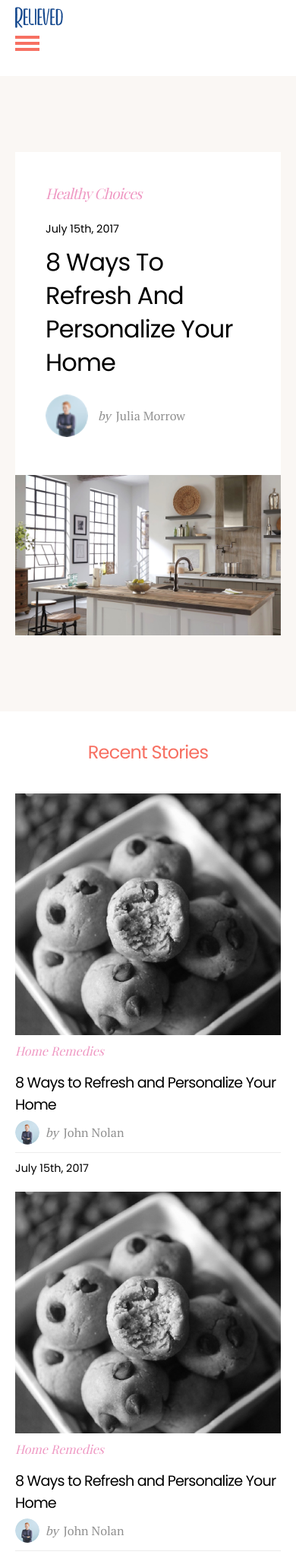
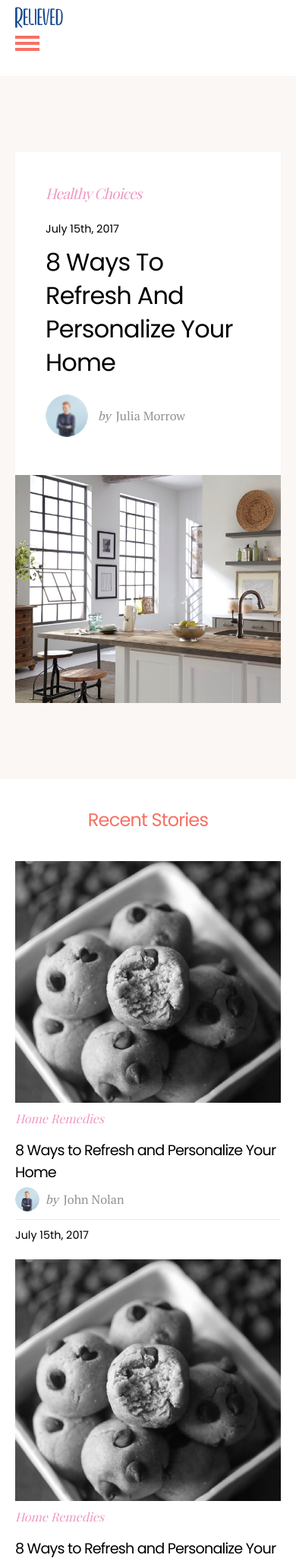
Before and after one commit to lmosele/templates1, a PHP site: page /relieved-index.php in a window 390 px wide. Shown: the top 2050 px of the page at 76% size. Run offline with PHP 8.4, Linux system fonts and the light colour scheme; style sheets or scripts are compiled from the project's sources; some libraries are stand-ins or nearby versions.

Commit message:
More responsiveness

```diff
--- a/index.php
+++ b/index.php
@@ -28,10 +28,8 @@
 					</span>
 				</div>
 			</div>
-			<div class="splash-image-container col-xs-12 col-md-7 first-xs">
-				<a href="#" class="splash-image" alt="{post title}">
-					<img src="./dist/img/photos/splash1.jpg">
-				</a>
+			<div class="splash-image-container col-xs-12 col-md-7 first-xs"
+					 style="background-image:url('./dist/img/photos/splash1.jpg')">
 			</div>
 		</article>
 	</header>
--- a/relieved-index.php
+++ b/relieved-index.php
@@ -28,10 +28,8 @@
 					</span>
 				</div>
 			</div>
-			<div class="splash-image-container col-xs-12 col-md-7 first-xs">
-				<a href="#" class="splash-image" alt="{post title}">
-					<img src="./dist/img/photos/splash1.jpg">
-				</a>
+			<div class="splash-image-container col-xs-12 col-md-7 first-xs"
+					 style="background-image:url('./dist/img/photos/splash1.jpg')">
 			</div>
 		</article>
 	</header>
@@ -220,7 +218,7 @@
 
 	<!-- large post section -->
 	<section class="section row">
-		<div class="col-md-6 col-xs-12">
+		<div class="col-sm-6 col-xs-12">
 			<article class="post-large split-column">
 				<div class="post-image-container">
 					<span class="post-image-slug top">
@@ -247,7 +245,7 @@
 				</div>
 			</article>
 		</div>
-		<div class="col-md-6 col-xs-12">
+		<div class="col-sm-6 col-xs-12">
 			<article class="post-large split-column">
 				<div class="post-image-container">
 					<span class="post-image-slug top">
--- a/src/styles/_modules.scss
+++ b/src/styles/_modules.scss
@@ -39,14 +39,6 @@ $blueoverlay: 	   rgba(104, 167, 185, 0.4);
 $whiteoverlay:     rgba(255,255,255,0.5);
 $blackoverlay:     rgba(0,0,0,0.5);
 
-
-// ** Breakpoints **
-$tinyscreen:        36em;
-$mobilescreen:      48em;
-$mediumscreen:      60em;
-$largescreen:       64em;
-$xlargescreen:      90em;
-
 // ** Master Container Width **
 $masterwidth:      1440px;
 $globalpadding:    60px;
@@ -83,14 +75,15 @@ $z8:  80;
 $z9:  90;
 $z10: 100;
 
+// ** Breakpoints **
+$tinyscreen:        36em;
+$mobilescreen:      48em;
+$mediumscreen:      60em;
+$largescreen:       64em;
+$xlargescreen:      90em;
 
 // MEDIA QUERY MIXINS
 
-@mixin tiny {
-  @media (max-width: #{$tinyscreen}) {
-    @content;
-  }
-}
 @mixin mobile {
   @media (max-width: #{$mobilescreen - .1em}) {
     @content;
@@ -102,12 +95,12 @@ $z10: 100;
   }
 }
 @mixin laptop {
-  @media (min-width: #{$mediumscreen}) and (max-width: #{$xlargescreen - .1em}) {
+  @media (max-width: #{$largescreen - .1em}) {
     @content;
   }
 }
 @mixin desktop {
-  @media (min-width: #{$mediumscreen}) and (max-width: #{$xlargescreen - .1em}) {
+  @media (max-width: #{$xlargescreen - .1em}) {
     @content;
   }
 }
--- a/src/styles/_shared.scss
+++ b/src/styles/_shared.scss
@@ -254,7 +254,7 @@
       font-size: $fontbase;
     }
   }
-  @include tablet {
+  @include desktop {
     .post-details {
       bottom: initial;
       right: 0;
@@ -271,7 +271,7 @@
   }
   // if large posts share a row, wrap them early
   &.split-column {
-    @include tablet {
+    @include desktop {
       padding-left: 0;
       padding-right: 0;
       flex-flow: wrap;
@@ -292,29 +292,34 @@
   .splash-container {
     background-color: white;
     width: 100%;
+    min-height: 500px;
   }
   .splash-details {
     padding: 40px;
   }
   .splash-image-container {
     background-color: gray;
-    padding: 0;
-    overflow: hidden;
-    .splash-image {
-      object-fit: contain;
-      img {
-        margin-bottom: -10px;
-      }
-      &:hover {
-        opacity: .8;
-      }
-    }
+    background-size: cover;
+    // .splash-image {
+    //   object-fit: contain;
+    //   img {
+    //     margin-bottom: -10px;
+    //   }
+    //   &:hover {
+    //     opacity: .8;
+    //   }
+    // }
   }
   &.sbly-homepage {
     background-color: $blueBG;
   }
   &.relieved-homepage {
     background-color: $tanBG;
+  }
+  @include laptop {
+    .splash-image-container {
+      min-height: 300px;
+    }
   }
   @include mobile {
     .post-description {
--- a/src/styles/_utils.scss
+++ b/src/styles/_utils.scss
@@ -3,6 +3,10 @@
 %inner-padding {
   padding-left: $globalpadding;
   padding-right: $globalpadding;
+  @include desktop {
+      padding-left: $globalpadding - 10px;
+      padding-right: $globalpadding - 10px;
+  }
   @include laptop {
       padding-left: $globalpadding - 30px;
       padding-right: $globalpadding - 30px;
```
